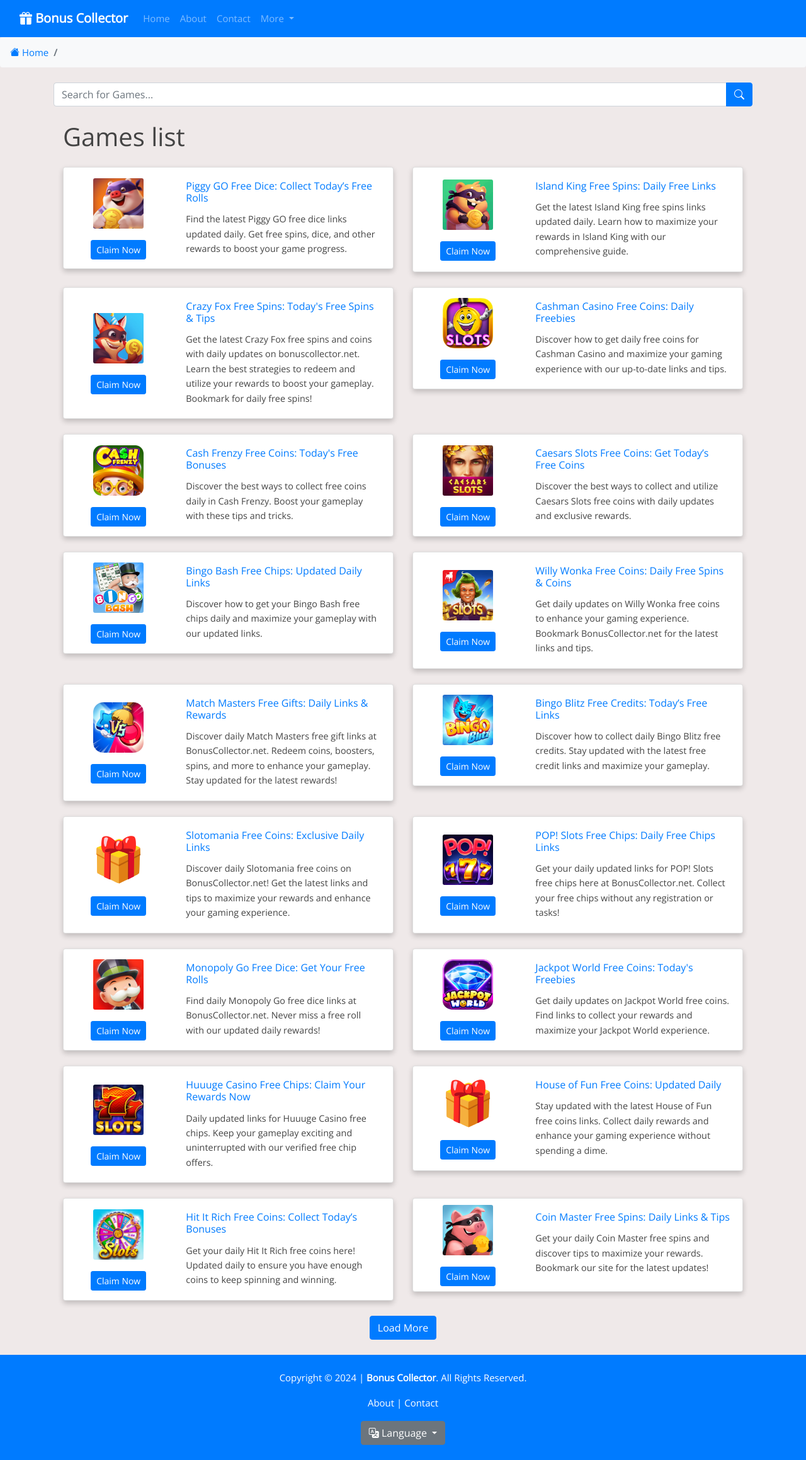
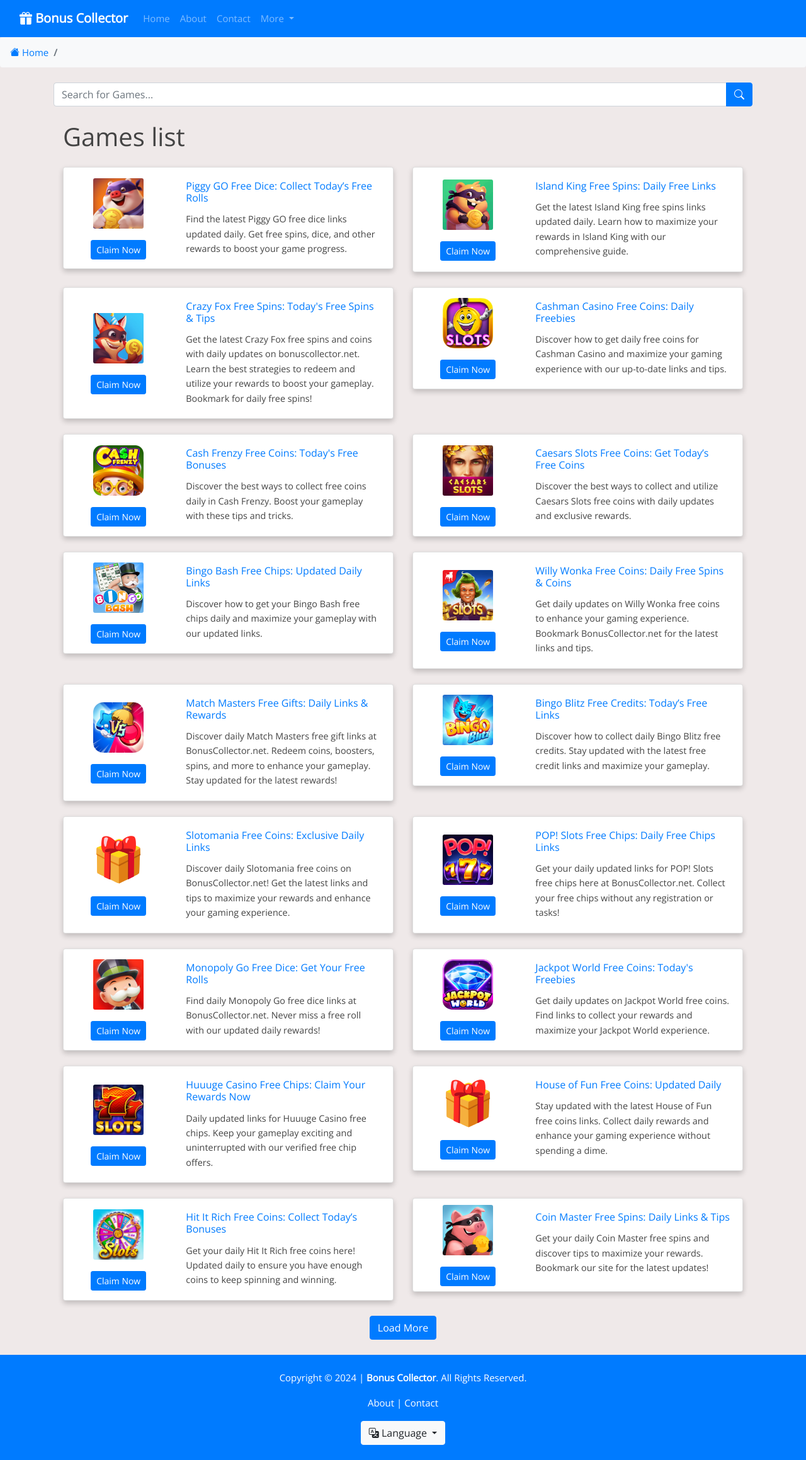
Before and after one commit to Prollad99/bs-net, a Jekyll site: the page built from index.html, in a window 1280 px wide. Shown: the whole page at 63% size. Built offline with Jekyll 4.4.1, drawn with Linux system fonts in a browser that asks for light colours; nearby versions of some CDN libraries; the list of posts is cut into pages by our own code; comment, search, counter and statistics services are not loaded.

Commit message:
Update default.html

```diff
--- a/_layouts/default.html
+++ b/_layouts/default.html
@@ -128,7 +128,7 @@
 {% if page.show_language_dropdown != false %}
  <!-- Language Dropdown -->
  <div class="dropdown mt-3">
-          <button class="btn btn-secondary dropdown-toggle" type="button" id="languageDropdown" data-bs-toggle="dropdown" aria-expanded="false">
+   <button class="btn btn-light dropdown-toggle" type="button" id="languageDropdown" data-bs-toggle="dropdown" aria-expanded="false">
      <i class="bi bi-translate"></i> Language
    </button>
    <ul class="dropdown-menu" aria-labelledby="languageDropdown">
@@ -148,6 +148,7 @@
    </ul>
  </div>
  {% endif %}
+
    </div>
  </footer>
 <script src="https://cdn.jsdelivr.net/npm/bootstrap@5.3.2/dist/js/bootstrap.bundle.min.js" integrity="sha384-C6RzsynM9kWDrMNeT87bh95OGNyZPhcTNXj1NW7RuBCsyN/o0jlpcV8Qyq46cDfL" crossorigin="anonymous"></script>
```
Lines whose indentation alone changed are shown as unchanged.
